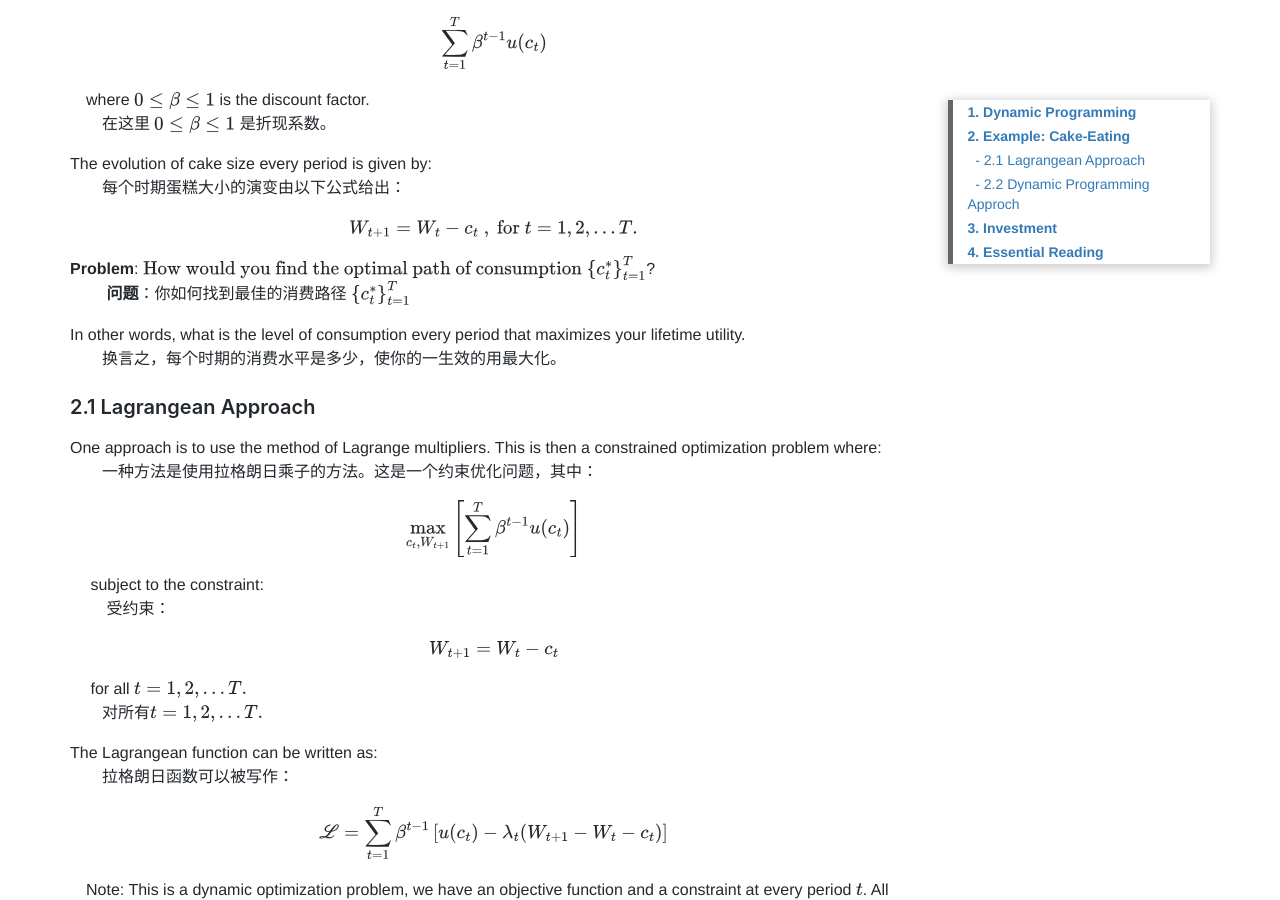
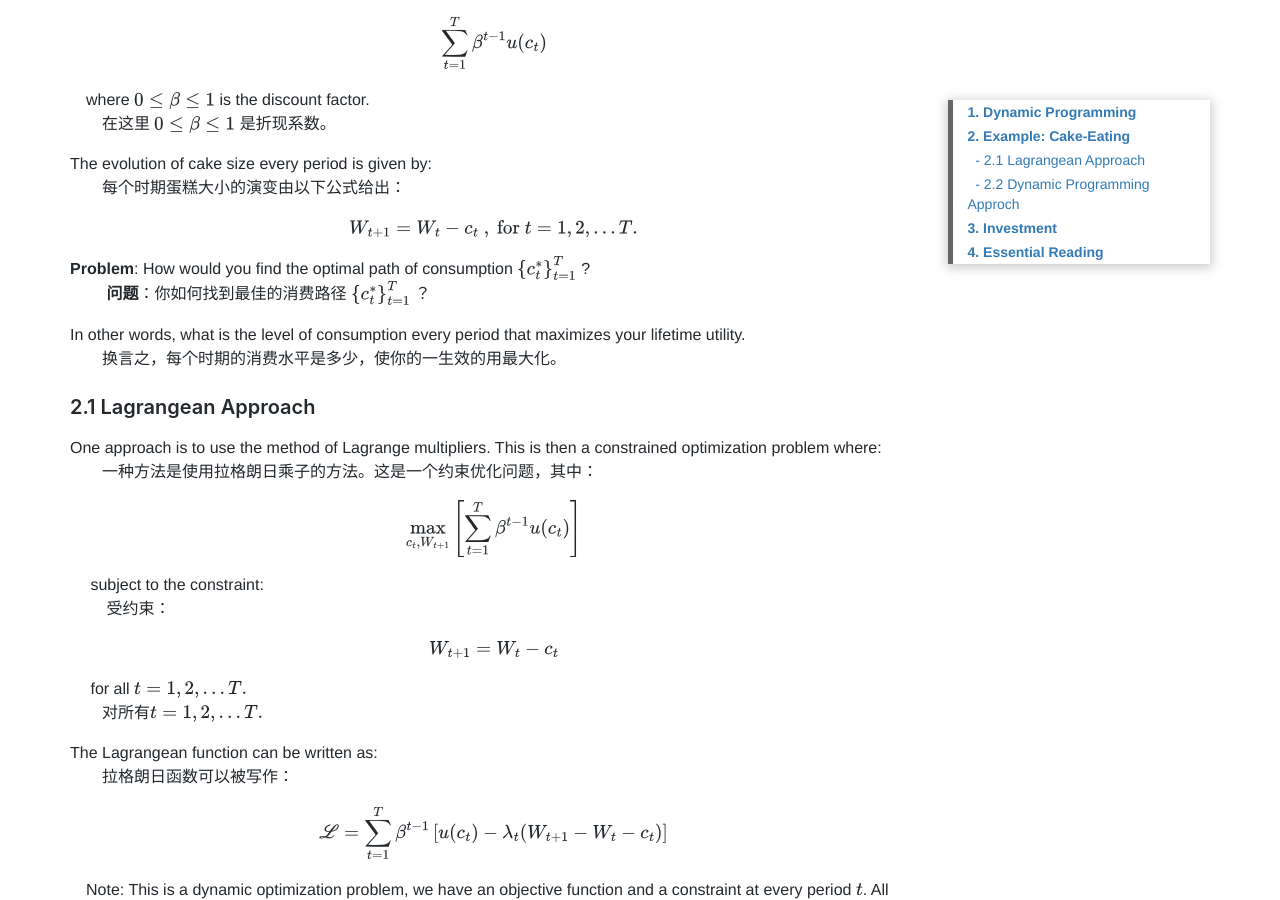
Before and after one commit to damien0x0023/damien0x0023.github.io, a Jekyll site: the page built from _posts/2020/business/ECON5068/2020-10-10-dynamicProgramming.md, in a window 1280 px wide and 900 px high, scrolled down 1391 px. Built offline with Jekyll 4.4.1, drawn with Linux system fonts in a browser that asks for light colours; nearby versions of some CDN libraries.

Commit message:
fix error in varibles subscripts 2

```diff
--- a/_posts/2020/business/ECON5068/2020-10-10-dynamicProgramming.md
+++ b/_posts/2020/business/ECON5068/2020-10-10-dynamicProgramming.md
@@ -65,8 +65,8 @@ The evolution of cake size every period is given by:
 
 \\[ W_{t+1} = W_t - c_t  \ ,\  \text{for} \ t=1,2,... T. \\]
 
-**Problem**: \\( \text{How would you find the optimal path of consumption} \ \left \\{ c^* _t \right \\}^T _{t=1} \\)?
-&emsp;&emsp; **问题**：你如何找到最佳的消费路径 \\( \left \\{ c^* _t \right \\}^T _{t=1} \\)
+**Problem**: How would you find the optimal path of consumption  \\( \left \\{ c^* _t \right \\}^T _{t=1} \\)  ?
+&emsp;&emsp; **问题**：你如何找到最佳的消费路径  \\( \left \\{ c^* _t \right \\}^T _{t=1} \\) ？
 
 In other words, what is the level of consumption every period that maximizes your lifetime utility.
 &emsp;&emsp;换言之，每个时期的消费水平是多少，使你的一生效的用最大化。
```
